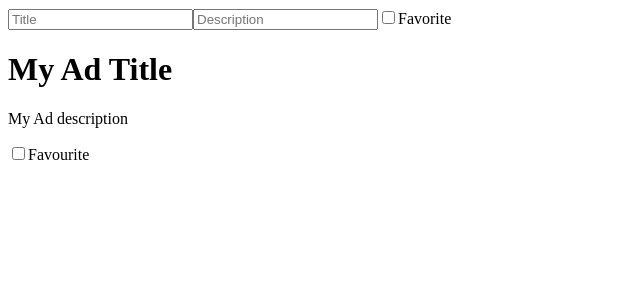
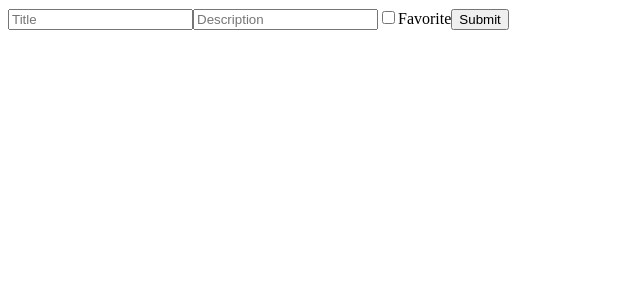
Before and after one commit to caldito/idealista-react-workshop, a React app: page / in a window 1280 px wide. Shown: the top 300 px of the page, without its empty margins (0-640 px from the left). Built offline with nearby package versions, Linux system fonts and the light colour scheme; the HTML template or start-up script is replaced by a standard one.

Commit message:
Get ads created in the form

```diff
--- a/src/App.jsx
+++ b/src/App.jsx
@@ -1,10 +1,17 @@
-import React from 'react';
+import React, { useState } from 'react';
 import Form from './components/Form'
 import Ad from './components/Ad'
 
 export default () => {
-    return ([
-        <Form/>,
-        <Ad title="My Ad Title" description = 'My Ad description'/>
-    ])
+
+    const [list, setList] = useState([]);
+
+    return (//[
+        <Form onCreatedAd={(ad) => {
+            setList([ad], ...list)
+            console.log(list);
+        }} />//,
+        //<Ad title="My Ad Title" description = 'My Ad description'/>
+    //]
+    )
 };
--- a/src/components/Form.jsx
+++ b/src/components/Form.jsx
@@ -1,23 +1,34 @@
 import React, { useState } from 'react';
 
-const Form = ({ inputTitle = '', inputDescription = '', isFav = false } = {}) => {
-    const [title, setTitle] = useState(inputTitle);
-    const [description, setDescription] = useState(inputDescription);
-    const [isFavorite, setFavorite] = useState(isFav);
+
+const Form = ({ onCreatedAd }) => {
+    const [title, setTitle] = useState('');
+    const [description, setDescription] = useState('');
+    const [isFavorite, setFavorite] = useState(false);
 
     const onFavorite = () => setFavorite(!isFavorite);
     const onTitleChange = (event) => setTitle(event.target.value);
     const onDescriptionChange = (event) => setDescription(event.target.value);
 
+    const onFormSubmit = (ev) => {
+        ev.preventDefault();
+        onCreatedAd({
+            title,
+            description,
+            isFavorite
+        })
+    }
+
     return (
-        <div>
+        <form onSubmit={onFormSubmit}>
             <input type="text" onChange={onTitleChange} placeholder='Title' value={title} />
             <input type="text" onChange={onDescriptionChange} placeholder='Description' value={description} />
             <label>
                 <input type="checkbox" onChange={onFavorite} checked={isFavorite} />
                 <span>Favorite</span>
             </label>
-        </div>
+            <input type="submit" />
+        </form>
     );
 };
 export default Form;
```
